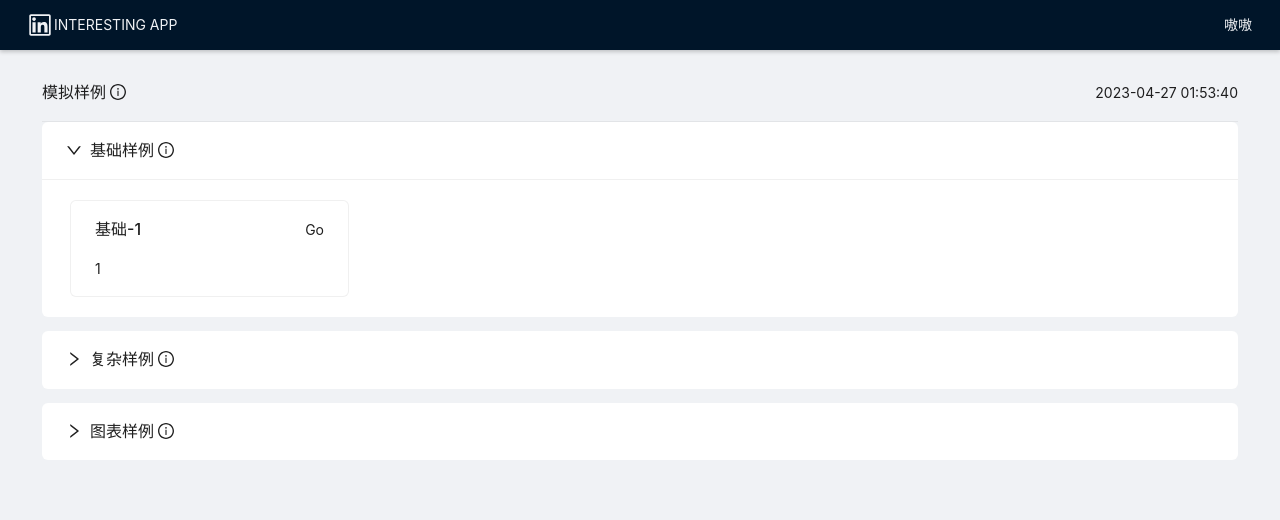
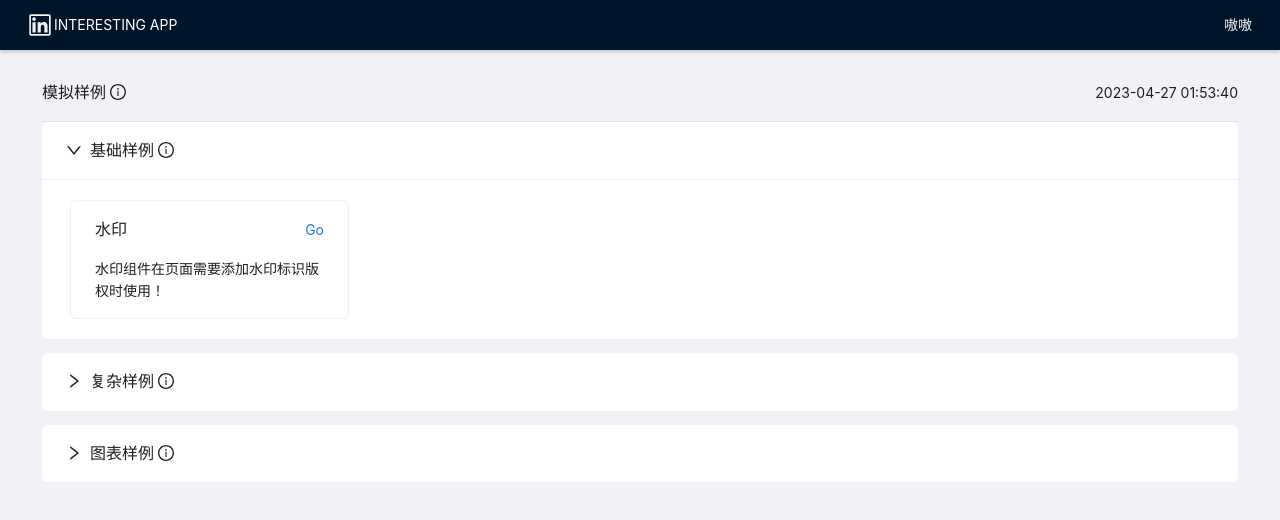
Before and after one commit to Wang-Qing1/react-app, a React (Create React App) app: page / in a window 1280 px wide. Both pictures are taken after a click on the element 74 px from the left and 150 px from the top of the page. Shown: the top 520 px of the page. Built offline with nearby package versions, Linux system fonts and the light colour scheme.

Commit message:
水印组件-支持文字水印(可多行文字)和图片水印

```diff
--- a/src/components/AppFrame/AppHeader/AppHeader.js
+++ b/src/components/AppFrame/AppHeader/AppHeader.js
@@ -3,6 +3,7 @@ import React from "react";
 import './AppHeader.css';
 import {Layout} from "antd";
 import {LinkedinOutlined} from "@ant-design/icons";
+import {NavLink} from "react-router-dom";
 
 /**
  * 项目 - 主框架 - 顶部
@@ -20,7 +21,10 @@ export default class AppHeader extends React.Component {
     return (
       <Layout.Header className={'app-frame-header'}>
         <div className={'header-logo'}>
-          <LinkedinOutlined className={'header-logo-icon'}/>INTERESTING APP
+          <LinkedinOutlined className={'header-logo-icon'}/>
+          <NavLink to={'/'} style={{color: '#FFFFFF'}}>
+            INTERESTING APP
+          </NavLink>
         </div>
         <div className={'header-page-route-other'}>
           嗷嗷
--- /dev/null
+++ b/src/components/BaseComponent/BaseComponent.js
@@ -0,0 +1,27 @@
+// BaseComponent.js
+import React from "react";
+import './BaseComponent.css';
+
+/**
+ * 示例组件 - 基础样式定义
+ */
+export default class BaseComponent extends React.Component {
+  constructor(props) {
+    super(props);
+    this.state = {
+      ...this.state,
+    }
+  }
+
+  renderContent() {
+    // 基础该组件的组件自定义渲染内容
+  }
+
+  render() {
+    return (
+      <div className={'base-component-content'}>
+        {this.renderContent()}
+      </div>
+    );
+  }
+}
--- a/src/page/Home/Home.js
+++ b/src/page/Home/Home.js
@@ -36,7 +36,7 @@ export default class Home extends React.Component {
           <ProCard
             className={'app-home-content-simple'}
             title={'基础样例'}
-            tooltip={'Ant Design v5 框架组件的简单使用'}
+            tooltip={'Ant Design v5 框架组件的简单使用与Ant Design Pro pro-components 高级组件的使用'}
             headerBordered={true}
             collapsible={true}
             defaultCollapsed={true}
--- a/src/page/Home/SimpleSample/SimpleSample.js
+++ b/src/page/Home/SimpleSample/SimpleSample.js
@@ -2,6 +2,7 @@
 import React from "react";
 import './SimpleSample.css'
 import {ProCard} from "@ant-design/pro-components";
+import {NavLink} from "react-router-dom";
 
 /**
  * 复杂样例展示、描述、入口
@@ -11,12 +12,12 @@ export default class SimpleSample extends React.Component{
     return (
       <ProCard ghost={true} direction={"row"} gutter={[8,8]} wrap={true}>
         <ProCard
-          title={'基础-1'}
-          extra={'Go'}
+          title={'水印'}
+          extra={(<NavLink to={'/watermark'}>Go</NavLink>)}
           bordered={true}
           colSpan={6}
         >
-          1
+          <label>水印组件在页面需要添加水印标识版权时使用！</label>
         </ProCard>
       </ProCard>
     );
--- /dev/null
+++ b/src/page/Home/SimpleSample/WaterMarkComponent/WaterMarkComponent.js
@@ -0,0 +1,37 @@
+// WaterMarkComponent.js
+import {ProCard, WaterMark} from "@ant-design/pro-components";
+import BaseComponent from "../../../../components/BaseComponent/BaseComponent";
+
+/**
+ * pro-components - 水印组件
+ */
+export default class WaterMarkComponent extends BaseComponent {
+  renderContent() {
+    return (
+      <>
+        <ProCard
+          title={'文字水印（可多行）'}
+          headerBordered={true}
+          style={{marginBottom: '1em'}}
+        >
+          <WaterMark content={['文字水印', '多行文字']}>
+            <div style={{ height: 200 }} />
+          </WaterMark>
+        </ProCard>
+        <ProCard
+          title={'图片水印'}
+          tooltip={'通过 image 指定图片地址。为保证图片高清且不被拉伸，请传入水印图片的宽高 width 和 height, 并上传至少两倍的宽高的 logo 图片地址。'}
+          headerBordered={true}
+        >
+          <WaterMark
+            height={36}
+            width={115}
+            image="https://gw.alipayobjects.com/zos/bmw-prod/59a18171-ae17-4fc5-93a0-2645f64a3aca.svg"
+          >
+            <div style={{ height: 200 }} />
+          </WaterMark>
+        </ProCard>
+      </>
+    );
+  }
+}
--- a/src/routes.js
+++ b/src/routes.js
@@ -2,12 +2,18 @@
 
 import {getUid} from "./utils/utils";
 import Home from "./page/Home/Home";
+import WaterMarkComponent from "./page/Home/SimpleSample/WaterMarkComponent/WaterMarkComponent";
 
 /**
  * 简单样例
  */
 const SimpleSampleRoutes = [
-
+  {
+    uid: getUid('simple'),
+    title: '水印',
+    path: '/watermark',
+    element: <WaterMarkComponent />,
+  },
 ];
 /**
  * 复杂样例
```
Also changed, not shown: src/components/BaseComponent/BaseComponent.css (added).
